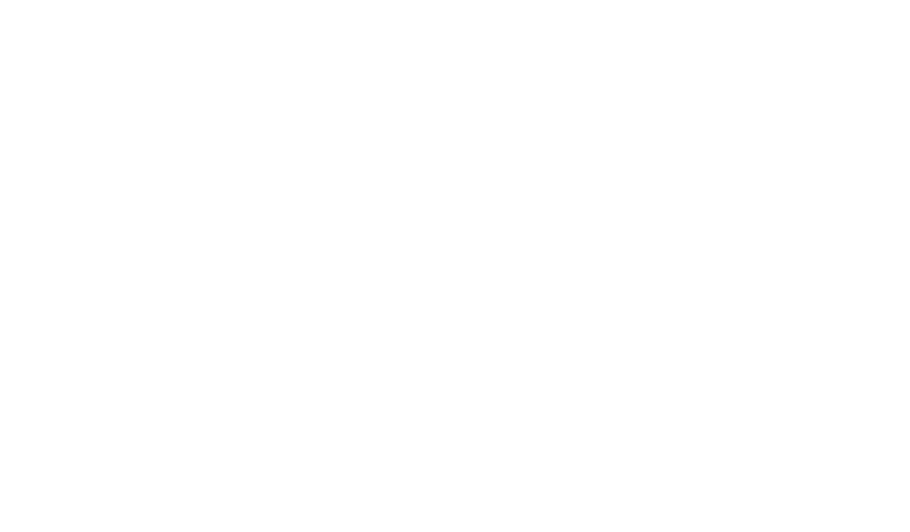
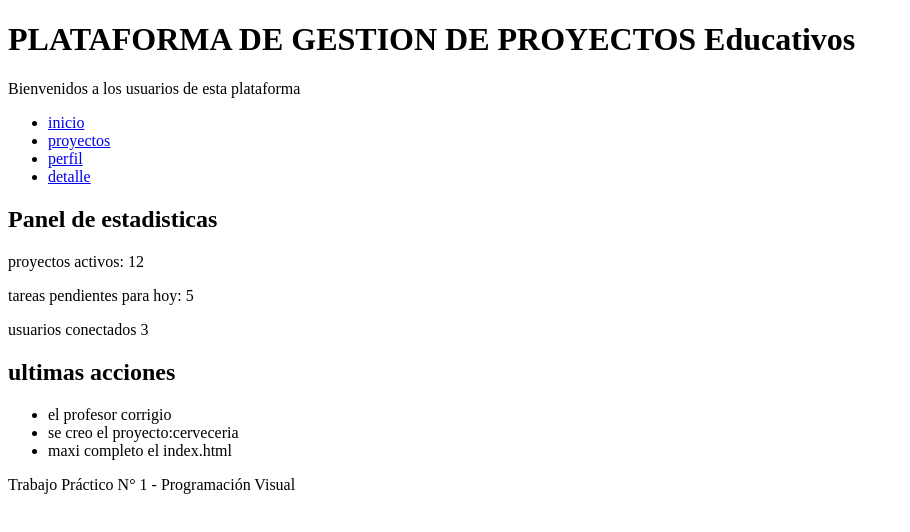
Before and after one commit to Lumyn1/TP01HTMLCSSGrupo15PV2026, a plain HTML site: page index.html in a window 1280 px wide. Shown: the whole page, without its empty margins (0-910 px from the left). Drawn offline with Linux system fonts and the light colour scheme.

Commit message:
estructura html termidana AntenorMaximiliano

```diff
--- a/index.html
+++ b/index.html
@@ -1,20 +1,41 @@
-<!DOCTYPE html>
-<html lang="en">
-<head>
-    <meta charset="UTF-8">
-    <meta name="viewport" content="width=device-width, initial-scale=1.0">
+<!doctype html>
+<html lang="es">
+  <head>
+    <meta charset="UTF-8" />
+    <meta name="viewport" content="width=device-width, initial-scale=1.0" />
     <title>Document</title>
-</head>
-<body>
+  </head>
+  <body>
+    <header>
+      <h1>PLATAFORMA DE GESTION DE PROYECTOS Educativos</h1>
+      <p>Bienvenidos a los usuarios de esta plataforma</p>
+    </header>
+    <nav>
+      <ul>
+        <li><a href="index.html">inicio</a></li>
+        <li><a href="proyectos.html">proyectos</a></li>
+        <li><a href="perfil.html">perfil</a></li>
+        <li><a href="detalle.html">detalle</a></li>
+      </ul>
+    </nav>
     <main>
-       <header>
-
-
-       </header>
-
-       <footer>
-
-     </footer>
+      <section>
+        <h2>Panel de estadisticas</h2>
+        <p>proyectos activos: 12</p>
+        <p>tareas pendientes para hoy: 5</p>
+        <p>usuarios conectados 3</p>
+      </section>
+      <section>
+        <h2>ultimas acciones</h2>
+        <ul>
+          <li>el profesor corrigio</li>
+          <li>se creo el proyecto:cerveceria</li>
+          <li>maxi completo el index.html</li>
+        </ul>
+      </section>
     </main>
-</body>
+    <footer>
+      <p>Trabajo Práctico N° 1 - Programación Visual</p>
+    </footer>
+  </body>
 </html>
```
